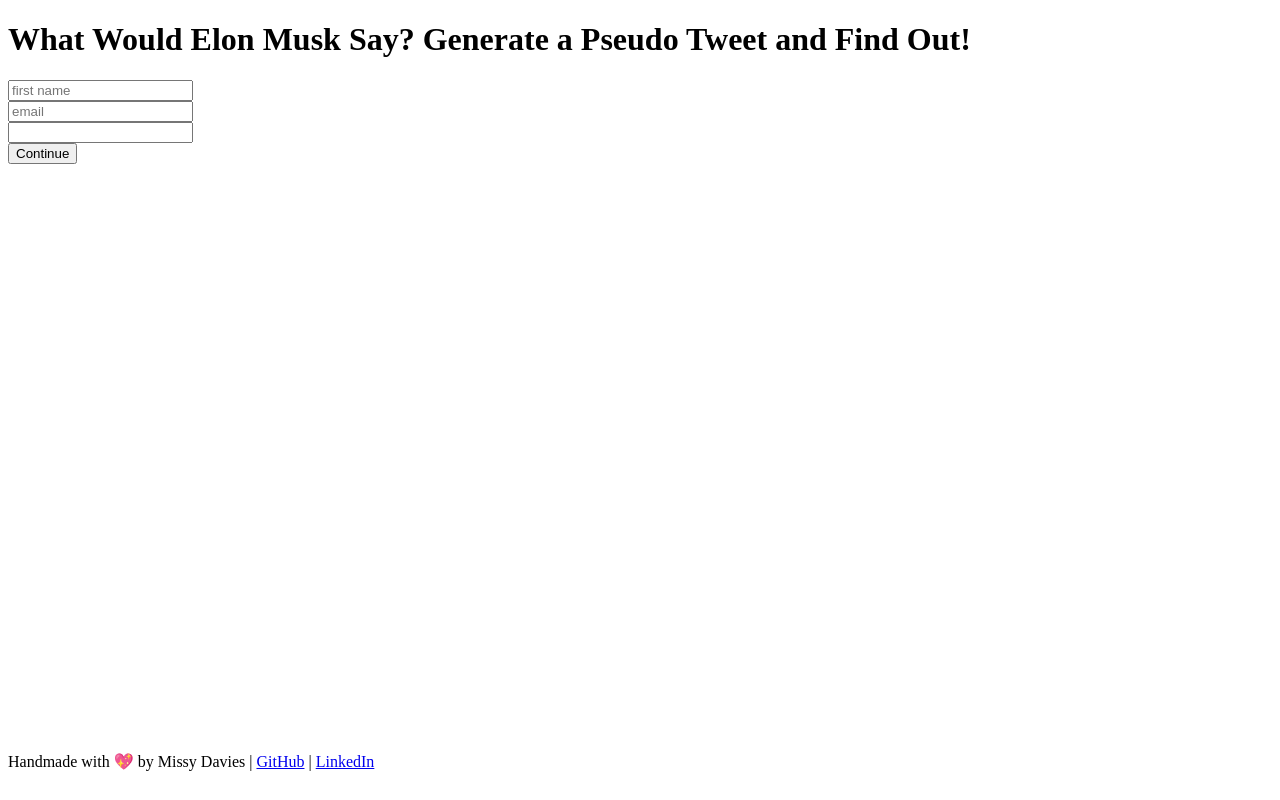
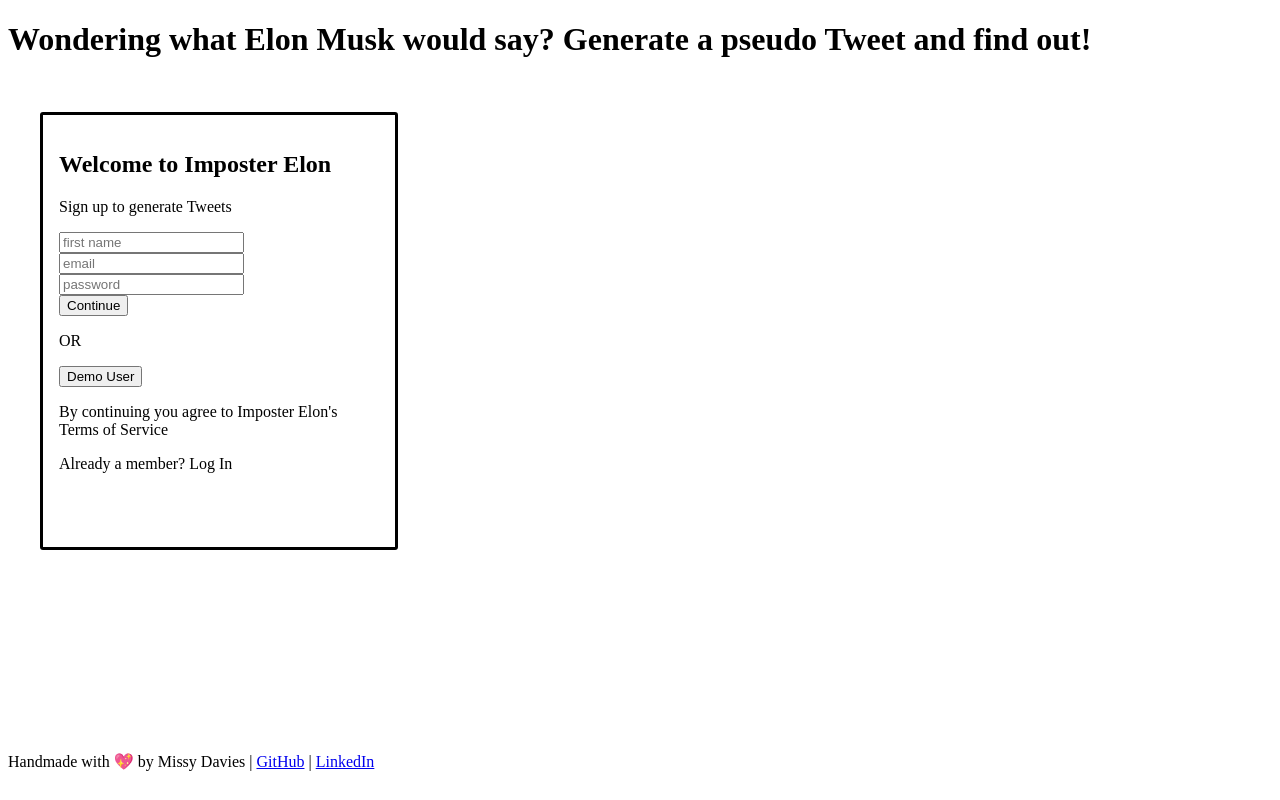
Before and after one commit to missy-davies/chatterbot, a Flask app: page / in a window 1280 px wide. Run offline with Flask 2, Linux system fonts and the light colour scheme.

Commit message:
Add basic html for templates

```diff
--- a/static/css/style.css
+++ b/static/css/style.css
@@ -5,3 +5,22 @@ footer {
 	height: 2.5rem;
 	padding-bottom: 0.5rem;
 }
+
+.account-widget {
+	border-radius: 3px;
+	border: 3px solid black;
+	width: 20em;
+	height: 25em;
+	margin: 2em;
+	padding: 1em;
+	display: inline-block;
+}
+
+.tweets {
+	border-radius: 3px;
+	border: 3px solid black;
+	width: 20em;
+	height: 25em;
+	margin: 2em;
+	padding: 1em;
+}
--- a/templates/homepage.html
+++ b/templates/homepage.html
@@ -4,7 +4,13 @@
 
 {% block body%}
 
-<h1>What Would Elon Musk Say? Generate a Pseudo Tweet and Find Out!</h1>
+<h1>Wondering what Elon Musk would say? Generate a pseudo Tweet and find out!</h1>
+
+<!-- Login or create an account widget  -->
+<div class="account-widget">
+
+  <h2>Welcome to Imposter Elon</h2>
+  <p>Sign up to generate Tweets</p>
 
   <form>
     <div>
@@ -16,9 +22,20 @@
       <input type="text" name="email" id="email" placeholder="email" required />
     </div>
     <div>
-		<input type="password" name="password" id="password" required />
+      <input type="password" name="password" id="password"
+      placeholder="password" required />
     </div>
     <button type="submit">Continue</button>
   </form>
 
+  <p>OR</p>
+
+  <button type="submit">Demo User</button>
+
+  <p>By continuing you agree to Imposter Elon's Terms of Service</p>
+
+  Already a member? Log In
+
+</div>
+
 {% endblock %}
```
Also changed, not shown: templates/favorites.html (+6 -1 lines), templates/generate.html (+12 -1 lines), static/img/musk_profile_icon.png (added). Lines whose indentation alone changed are shown as unchanged.
